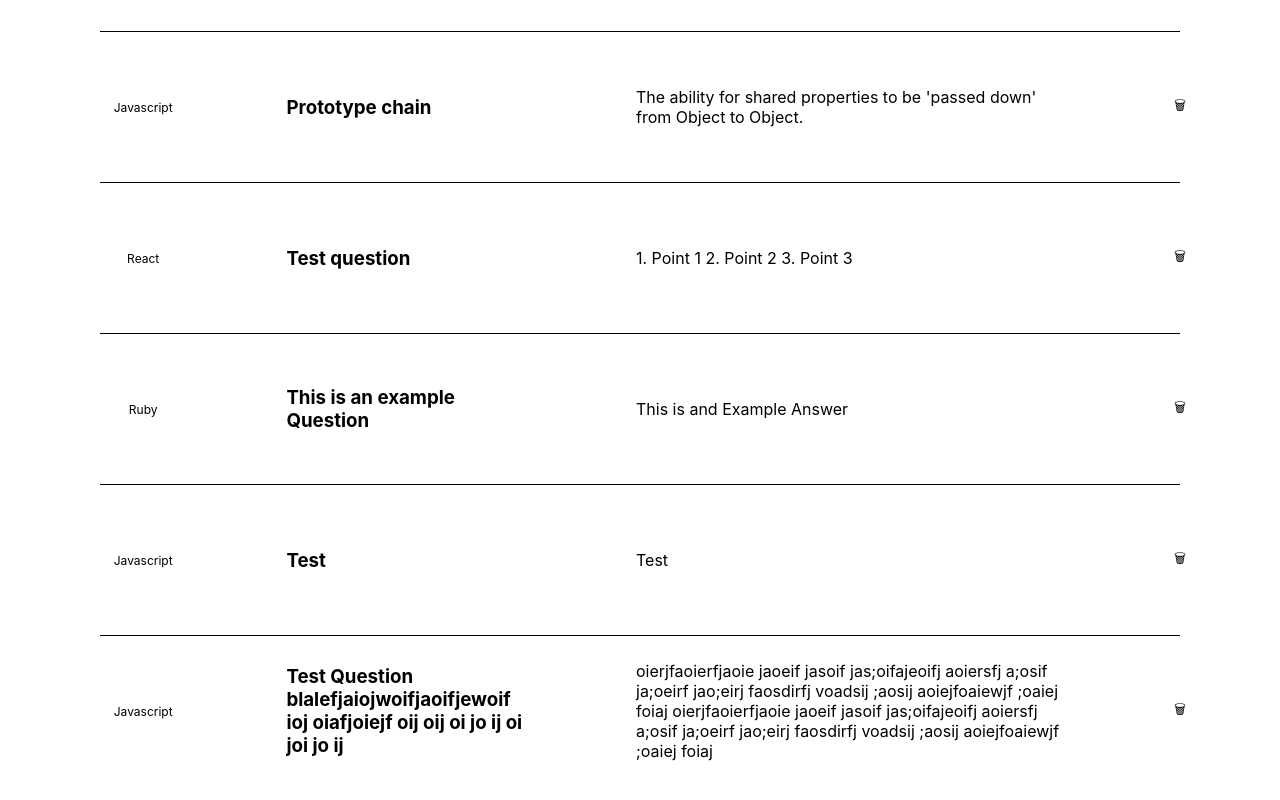
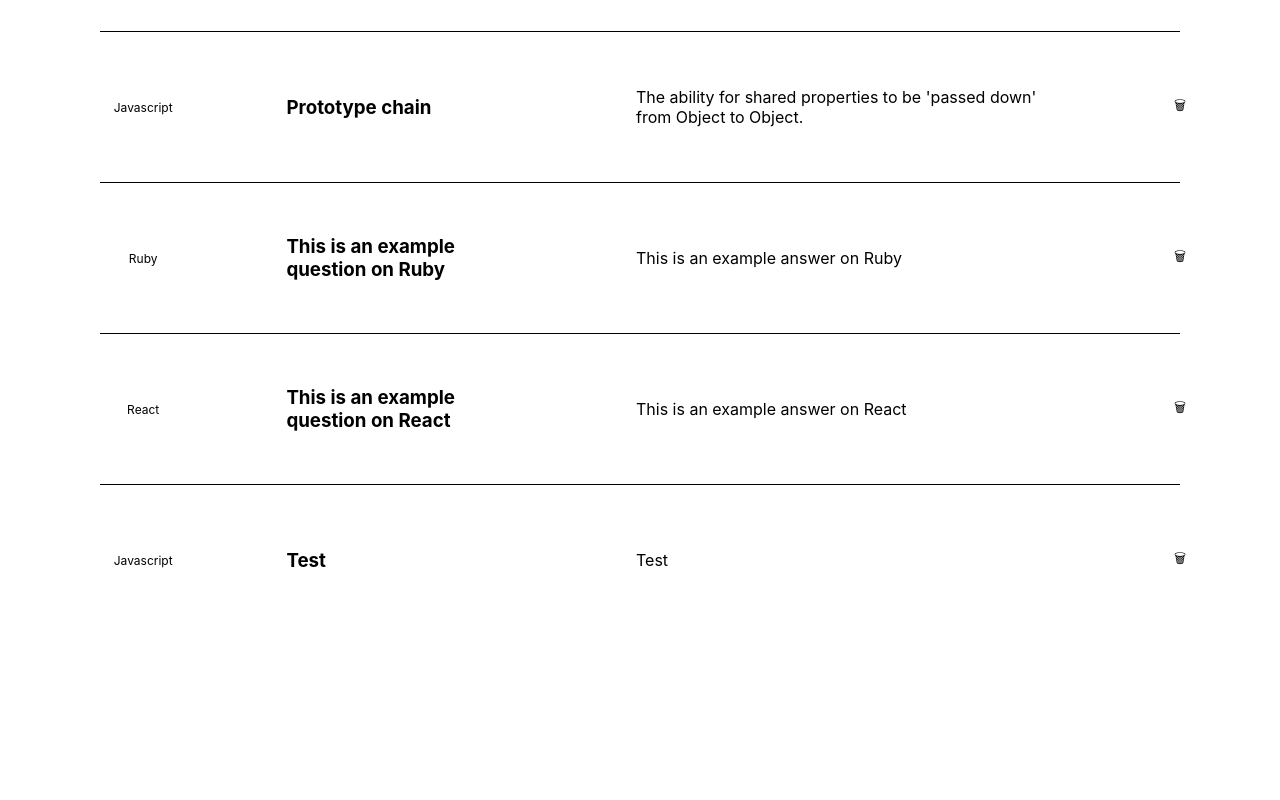
Before and after one commit to ilin98/study-guide-project, a React (Create React App) app: page / in a window 1280 px wide. Shown: the part 406-1206 px from the top of the page. Built offline with nearby package versions, Linux system fonts and the light colour scheme; data requests are answered from the project's data file.

Commit message:
editted flashcardquiz page

```diff
--- a/db.json
+++ b/db.json
@@ -7,26 +7,20 @@
       "id": 2
     },
     {
-      "answer": "1. Point 1\n2. Point 2\n3. Point 3",
-      "question": "Test question",
-      "topic": "React",
-      "id": 4
+      "answer": "This is an example answer on Ruby",
+      "question": "This is an example question on Ruby",
+      "topic": "Ruby",
+      "id": 8
     },
     {
-      "answer": "This is and Example Answer",
-      "question": "This is an example Question",
-      "topic": "Ruby",
-      "id": 7
-    },
-    {
-      "answer": "Test",
-      "question": "Test",
-      "topic": "Javascript",
+      "answer": "This is an example answer on React",
+      "question": "This is an example question on React",
+      "topic": "React",
       "id": 9
     },
     {
-      "answer": "oierjfaoierfjaoie jaoeif jasoif jas;oifajeoifj aoiersfj a;osif ja;oeirf jao;eirj faosdirfj voadsij ;aosij aoiejfoaiewjf ;oaiej foiaj oierjfaoierfjaoie jaoeif jasoif jas;oifajeoifj aoiersfj a;osif ja;oeirf jao;eirj faosdirfj voadsij ;aosij aoiejfoaiewjf ;oaiej foiaj\n",
-      "question": "Test Question blalefjaiojwoifjaoifjewoif ioj oiafjoiejf oij oij oi jo ij oi joi jo ij",
+      "answer": "Test\n",
+      "question": "Test",
       "topic": "Javascript",
       "id": 10
     }
--- a/src/components/FlashCardPage.js
+++ b/src/components/FlashCardPage.js
@@ -13,7 +13,7 @@ function FlashCardPage({flashCards, handleSetFlashCards}) {
 
 
     function handleAddCard(newCard) {
-        handleSetFlashCards([...flashCards, newCard])
+        handleSetFlashCards([newCard, ...flashCards])
     }
 
     function handleDelete(deleteCard) {
--- a/src/components/FlashCardQuiz.js
+++ b/src/components/FlashCardQuiz.js
@@ -12,8 +12,8 @@ function FlashCardQuiz({flashCards}) {
 
     function handleNextClick(e){
         if (quizBank.length > 1) {
+            setCurrentCard(quizBank[Math.floor(Math.random()*quizBank.length)])
             setQuizBank(quizBank.filter(card => card.id !== Number(e.target.id)))
-            setCurrentCard(quizBank[Math.floor(Math.random()*quizBank.length)])
             setFront(true)
         } else {
             setQuizBank('done')
```
